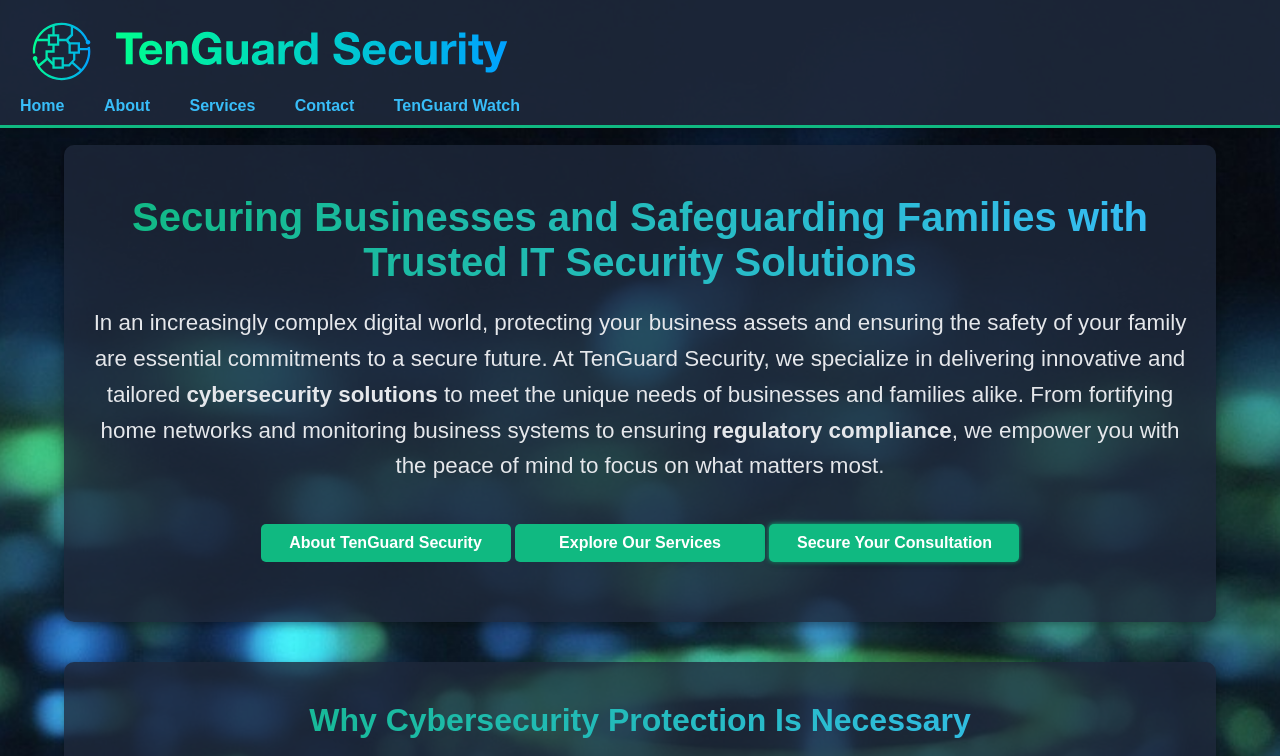
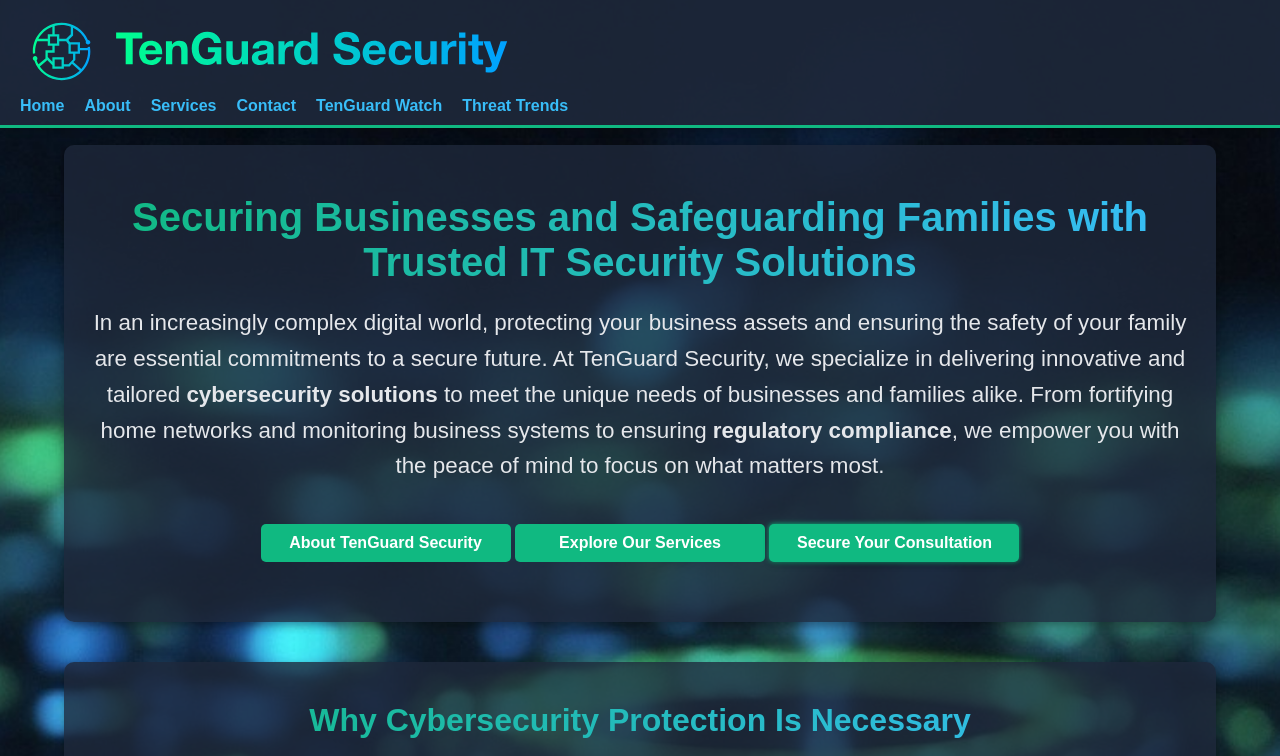
Before and after one commit to Git-JRoye/ten-guard-watch, a website: page index.html in a window 1280 px wide. Shown: the top 756 px of the page. Drawn offline with nearby package versions, Linux system fonts and the light colour scheme; a script that the page names is missing.

Commit message:
update
update

```diff
--- a/index.html
+++ b/index.html
@@ -145,7 +145,8 @@
                 <li><a href="about.html">About</a></li>
                 <li><a href="services.html">Services</a></li>
                 <li><a href="contact.html">Contact</a></li>
-                <li><a href="tenguardwatch.html" class="active">TenGuard Watch</a></li>
+                <li><a href="tenguardwatch.html">TenGuard Watch</a></li>
+                <li><a href="threat-trends/">Threat Trends</a></li>
             </ul>
         </nav>
     </header>
```
Also changed, not shown: about.html (+1 -0 lines), contact.html (+1 -0 lines), self-assessment.html (+1 -0 lines), services.html (+1 -0 lines), tenguardwatch.html (+2 -1 lines).
